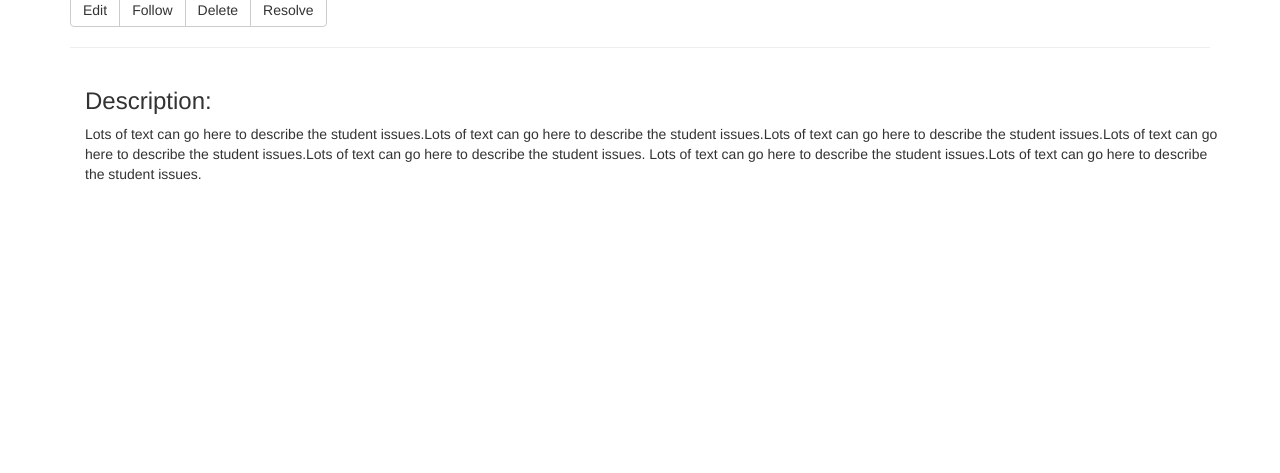
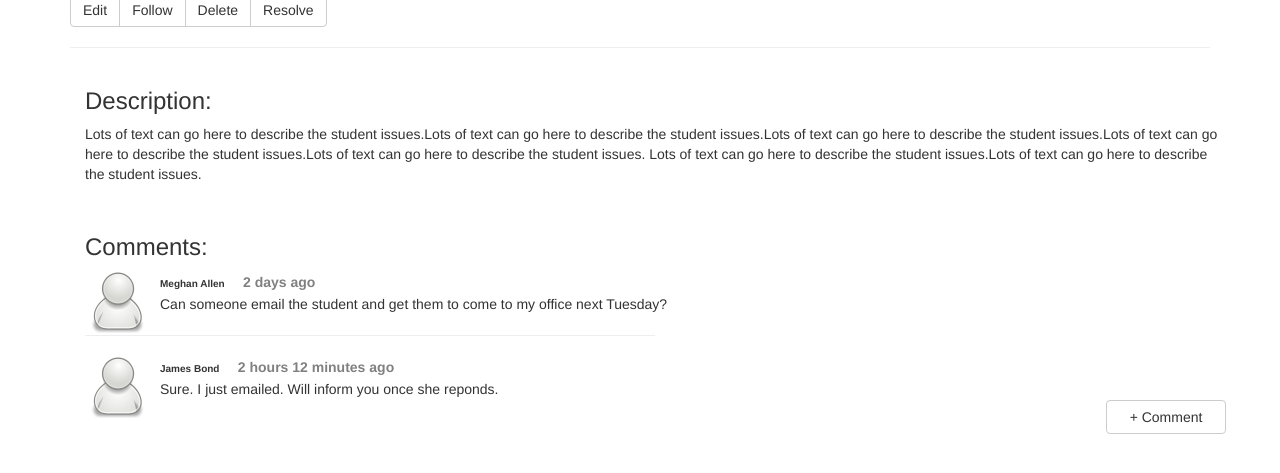
Before and after one commit to midlife83/ArgentineRose, a PHP site: page / in a window 1280 px wide, after a click on "Issue# 34". Shown: the part 285-758 px from the top of the page. Run offline with PHP 8.4, Linux system fonts and the light colour scheme.

Commit message:
Edit single issue page (comments + button)

```diff
--- a/css/app.css
+++ b/css/app.css
@@ -51,3 +51,9 @@ margin-left:0px;
 margin-right:0px;
 padding: 0px;
 }
+
+img
+{
+float:left;
+padding-right:10px;
+}
--- a/index.html
+++ b/index.html
@@ -44,9 +44,7 @@
           </h5>
 
           <p>
-            Lorem ipsum dolor sit amet, consectetur adipisicing elit. Saepe, perspiciatis sunt quod corrupti quasi
-            voluptatibus distinctio. Consequatur, necessitatibus, nostrum fuga alias vitae optio doloribus inventore
-            quisquam totam nihil voluptatem consequuntur.
+            A list of issues notifications related to the user's account.
           </p>
         </div>
 
@@ -549,8 +547,8 @@
           </div>
 
           <div class="row" align="right">
-            <button type="button" class="btn btn-default">Submit</button> <button type="button" class=
-            "btn btn-default">Cancel</button>
+            <button type="button" class="btn btn-default">Submit</button>
+			<button type="button" class="btn btn-default">Cancel</button>
           </div>
         </div>
 
@@ -616,6 +614,38 @@
               student issues.Lots of text can go here to describe the student issues. Lots of text can go here to
               describe the student issues.Lots of text can go here to describe the student issues.
             </p>
+			<br>
+
+			<h3>
+			   Comments:
+			</h3>
+
+			<img src="assets/person.png" alt="Meghan Allen">
+			<table>
+				<tr>
+				<td> <font size="1px"><strong>Meghan Allen<strong> </font> &nbsp &nbsp <font color="grey">2 days ago</font></td>
+				</tr>
+				<tr>
+				<td> Can someone email the student and get them to come to my office next Tuesday?</td>
+				</tr>
+			</table>
+
+			<hr size="0" width="50%" align="left">
+
+			<img src="assets/person.png" alt="James Bond">
+			<table>
+				<tr>
+				<td> <font size="1px"><strong>James Bond<strong> </font> &nbsp &nbsp <font color="grey">2 hours 12 minutes ago</font></td>
+				</tr>
+				<tr>
+				<td> Sure. I just emailed. Will inform you once she reponds.</td>
+				</tr>
+			</table>
+
+			<div class="row" align="right">
+				<button type="button" class="btn btn-default"> &#43; Comment</button>
+			</div>
+
           </div>
         </div>
       </div>
```
Also changed, not shown: assets/person.png (added).
